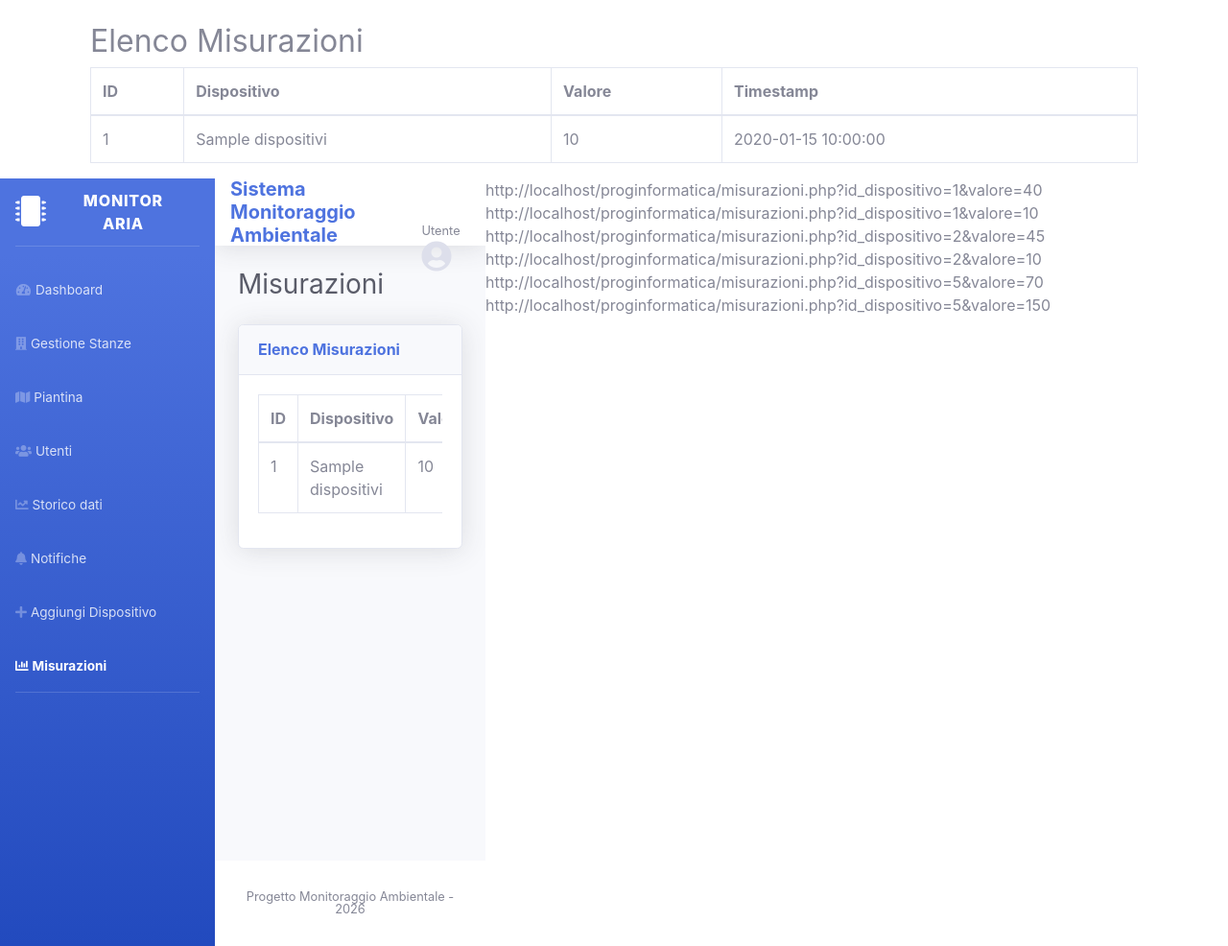
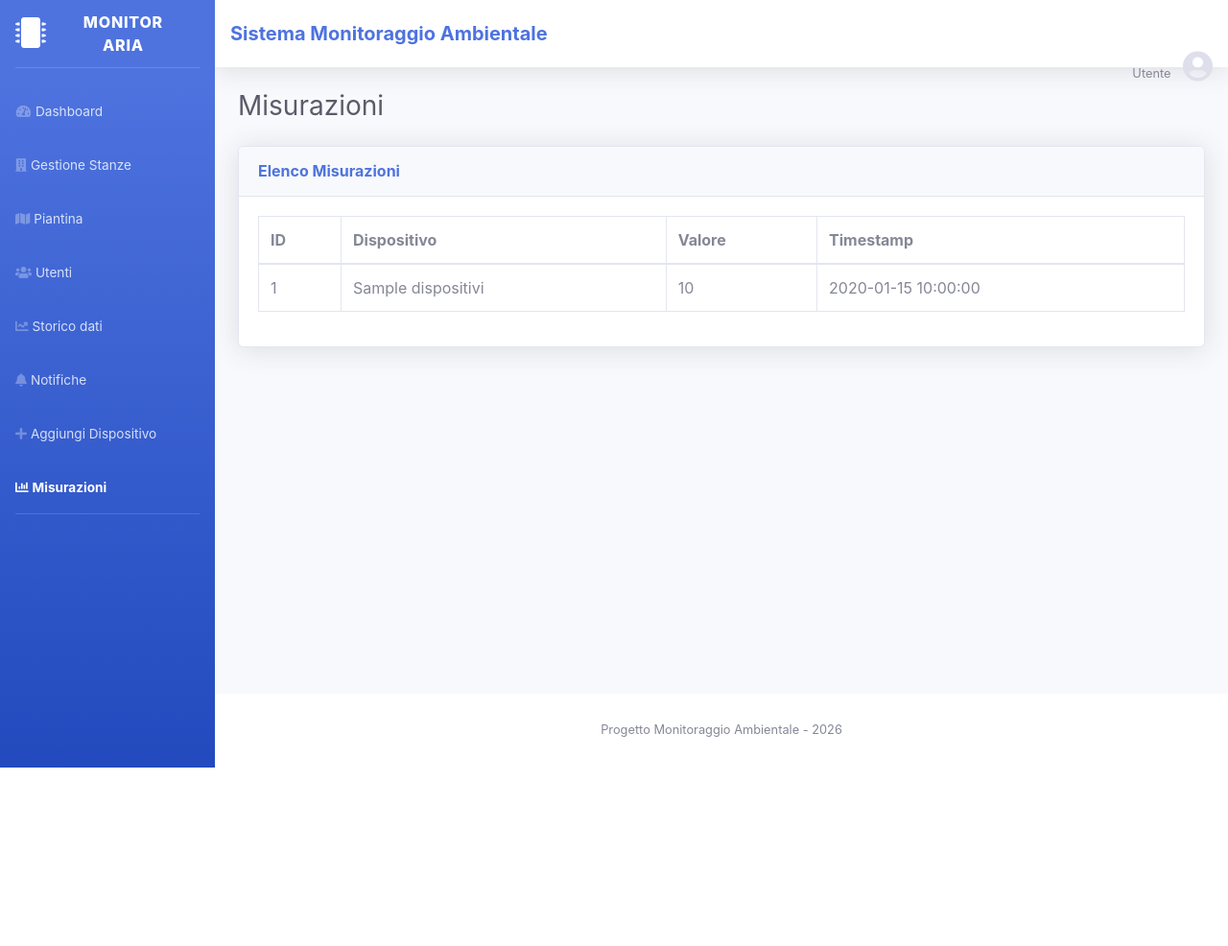
Before and after one commit to AlessandroScozzaro/ProgInformatica, a PHP site: page /misurazioni.php in a window 1280 px wide. Shown: the whole page at 96% size. After the commit the page ends 800 px from the top, so only its background shows below. Run offline with PHP 8.4, Linux system fonts and the light colour scheme; the visitor is signed in with stand-in values (Sample User, id 1); tables that the repository leaves empty or names only in its code hold one stand-in row (values such as "Sample post"); some libraries are stand-ins or nearby versions.

Commit message:
sistemazione misurazioni

```diff
--- a/misurazioni.php
+++ b/misurazioni.php
@@ -112,33 +112,7 @@ $stmt = $conn->prepare("
 $stmt->execute();
 $misurazioni = $stmt->fetchAll(PDO::FETCH_ASSOC);
 ?>
-<!DOCTYPE html>
-<html lang='it'>
-<head>
-<meta charset='utf-8'>
-<title>Misurazioni</title>
-<link href='vendor/fontawesome-free/css/all.min.css' rel='stylesheet'>
-<link href='css/sb-admin-2.min.css' rel='stylesheet'>
-</head>
-<body>
-<div class='container mt-4'>
-<h2>Elenco Misurazioni</h2>
-<table class='table table-bordered'>
-<thead><tr><th>ID</th><th>Dispositivo</th><th>Valore</th><th>Timestamp</th></tr></thead>
-<tbody>
-<?php foreach ($misurazioni as $m): ?>
-<tr>
-<td><?= $m['id_misurazione'] ?></td>
-<td><?= $m['dispositivo'] ?></td>
-<td><?= $m['valore'] ?></td>
-<td><?= $m['timestamp'] ?></td>
-</tr>
-<?php endforeach; ?>
-</tbody>
-</table>
-</div>
-</body>
-</html>
+
 
 
 <!DOCTYPE html>
@@ -241,11 +215,3 @@ $misurazioni = $stmt->fetchAll(PDO::FETCH_ASSOC);
 
 </body>
 </html>
-http://localhost/proginformatica/misurazioni.php?id_dispositivo=1&valore=40
-http://localhost/proginformatica/misurazioni.php?id_dispositivo=1&valore=10
-
-http://localhost/proginformatica/misurazioni.php?id_dispositivo=2&valore=45
-http://localhost/proginformatica/misurazioni.php?id_dispositivo=2&valore=10
-
-http://localhost/proginformatica/misurazioni.php?id_dispositivo=5&valore=70
-http://localhost/proginformatica/misurazioni.php?id_dispositivo=5&valore=150
```
